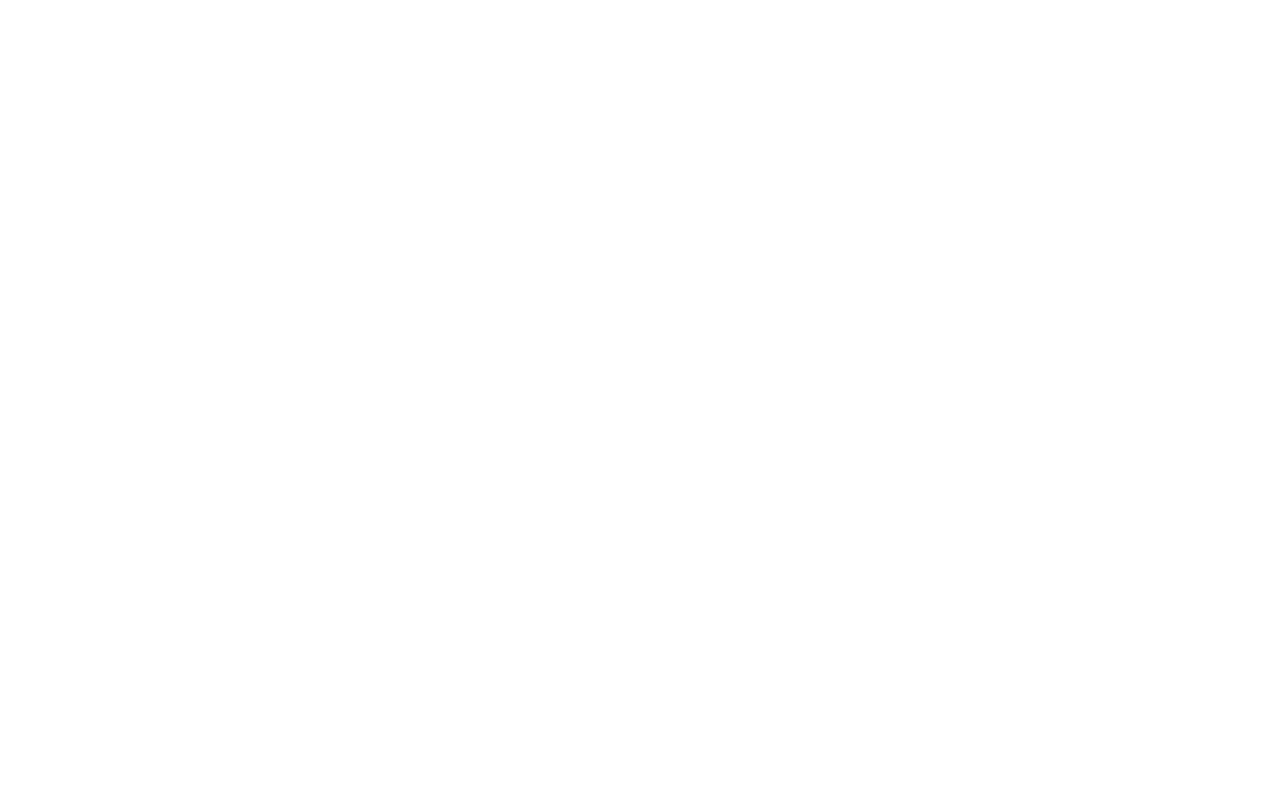
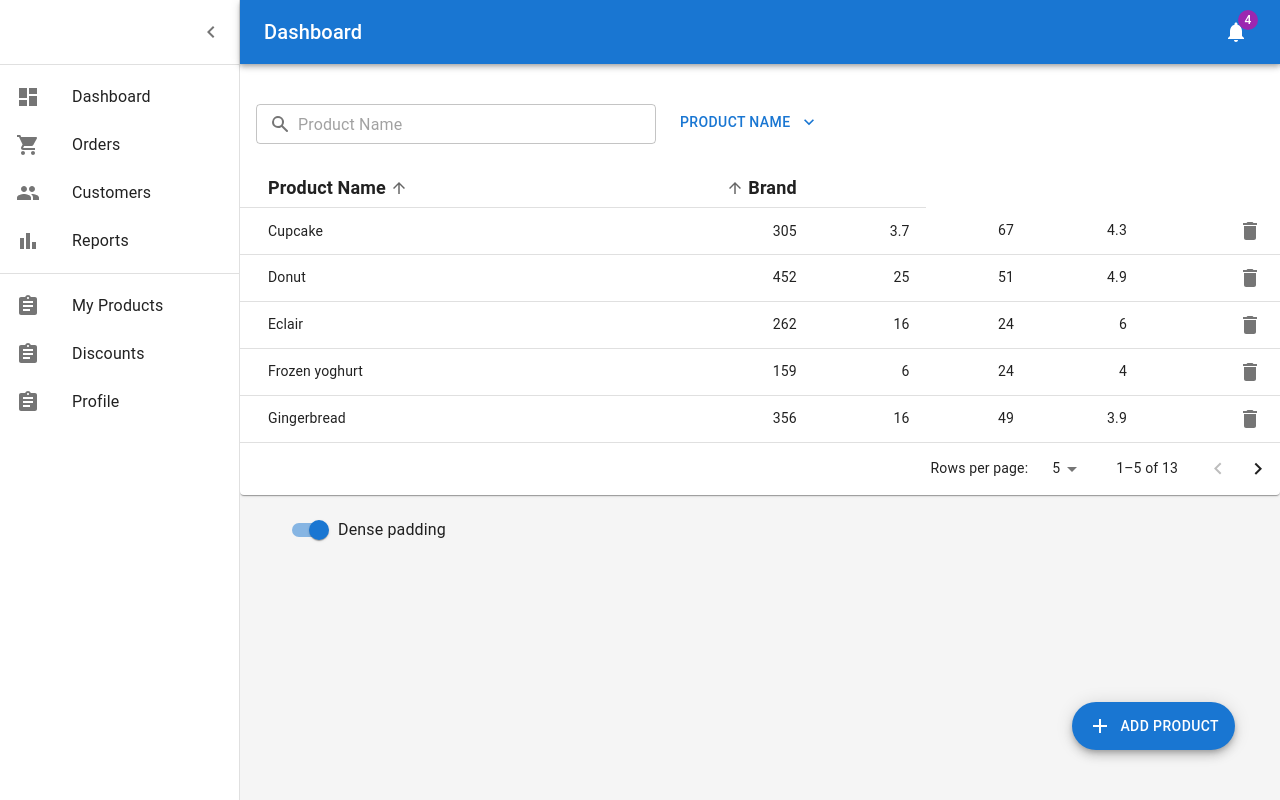
Before and after one commit to PavanSriram/E-Seller-Platfrom, a React (Create React App) app in the folder client/: page /seller/orders in a window 1280 px wide. Before the commit this address had no page. Built offline with nearby package versions, Linux system fonts and the light colour scheme.

Commit message:
orders page started

```diff
--- a/client/src/App.js
+++ b/client/src/App.js
@@ -4,6 +4,8 @@
 import MyProduct from "./components/seller/sellerDashboard/MyProducts/MyProducts";
 import DashboardHome from "./components/seller/sellerDashboard/Home";
 import AddProduct from "./components/seller/sellerDashboard/MyProducts/addProduct";
+import Orders from "./components/seller/sellerDashboard/Orders";
+import Product from "./components/seller/sellerDashboard/Product";
 
 function App() {
   return (
@@ -13,6 +15,8 @@
       <Route exact path='/seller/myproducts' element={<SellerDashboard child={<MyProduct/>}/>} />
       <Route exact path='/seller/addproduct' element={<SellerDashboard child={<AddProduct/>}/>} />
       <Route exact path='/seller/editproduct' element={<SellerDashboard child={<AddProduct/>}/>} />
+      <Route exact path='/seller/orders' element={<SellerDashboard child={<Orders/>}/>} />
+      <Route exact path='/seller/product' element={<SellerDashboard child={<Product/>}/>} />
     </Routes>
   </Router>
   );
--- a/client/src/components/seller/sellerDashboard/Dashboard.js
+++ b/client/src/components/seller/sellerDashboard/Dashboard.js
@@ -117,11 +117,11 @@
         </ListItemIcon>
         <ListItemText primary="Dashboard" />
       </ListItemButton>
-      <ListItemButton>
+      <ListItemButton onClick={() => navigate("/seller/orders")}>
         <ListItemIcon>
           <ShoppingCartIcon />
         </ListItemIcon>
-        <ListItemText primary="Orders" />
+        <ListItemText primary="Orders"/>
       </ListItemButton>
       <ListItemButton>
         <ListItemIcon>
@@ -143,7 +143,7 @@
       {/* <ListSubheader component="div" inset>
         Saved reports
       </ListSubheader> */}
-      <ListItemButton onClick={() => navigate("/seller/myproducts") } >
+      <ListItemButton onClick={() => navigate("/seller/myproducts")} >
         <ListItemIcon>
           <AssignmentIcon />
         </ListItemIcon>
--- a/client/src/components/seller/sellerDashboard/Home.js
+++ b/client/src/components/seller/sellerDashboard/Home.js
@@ -3,7 +3,7 @@
 import Grid from "@mui/material/Grid";
 import Paper from "@mui/material/Paper";
 import Deposits from "./Deposits";
-import Orders from "./Orders";
+// import Orders from "./Orders";
 import Typography from "@mui/material/Typography";
 import Link from "@mui/material/Link";
 
@@ -56,7 +56,7 @@
         {/* Recent Orders */}
         <Grid item xs={12}>
           <Paper sx={{ p: 2, display: "flex", flexDirection: "column" }}>
-            <Orders />
+            {/* <Orders /> */}
           </Paper>
         </Grid>
       </Grid>
--- a/client/src/components/seller/sellerDashboard/MyProducts/MyProducts.js
+++ b/client/src/components/seller/sellerDashboard/MyProducts/MyProducts.js
@@ -21,13 +21,14 @@
 import { useNavigate } from "react-router";
 import { Stack } from "@mui/material";
 import { Button } from "@mui/material";
-import {TextField, InputAdornment, SvgIcon,} from "@mui/material";
+import { TextField, InputAdornment, SvgIcon } from "@mui/material";
 import { createSvgIcon } from "@mui/material/utils";
-import Dialog from '@mui/material/Dialog';
-import DialogActions from '@mui/material/DialogActions';
-import DialogContent from '@mui/material/DialogContent';
-import DialogContentText from '@mui/material/DialogContentText';
-import DialogTitle from '@mui/material/DialogTitle';
+import Dialog from "@mui/material/Dialog";
+import DialogActions from "@mui/material/DialogActions";
+import DialogContent from "@mui/material/DialogContent";
+import DialogContentText from "@mui/material/DialogContentText";
+import DialogTitle from "@mui/material/DialogTitle";
+import { Link } from "@mui/material";
 
 import SearchBy from "./searchBy";
 
@@ -184,7 +185,6 @@
     navigate("/seller/editproduct");
   };
 
-
   // Delete dialog code
   const [deleteOpen, setdeleteOpen] = React.useState(false);
 
@@ -195,8 +195,6 @@
   const handleDeleteButton = () => {
     setdeleteOpen(true);
   };
-
-
 
   // Avoid a layout jump when reaching the last page with empty rows.
   const emptyRows =
@@ -219,7 +217,9 @@
                     <TableCell
                       key={headCell.id}
                       align={headCell.id === "productName" ? "left" : "right"}
-                    padding={headCell.id === "productName" ? "none" : "normal"}
+                      padding={
+                        headCell.id === "productName" ? "none" : "normal"
+                      }
                     >
                       <TableSortLabel
                         direction={headCell.order}
@@ -252,8 +252,9 @@
                         scope="row"
                         padding="none"
                       >
-                        {row.name}
+                        <Link href="/seller/product" underline="none">{row.name}</Link>
                       </TableCell>
+
                       <TableCell align="right">{row.calories}</TableCell>
                       <TableCell align="right">{row.fat}</TableCell>
                       <TableCell align="right">{row.carbs}</TableCell>
@@ -329,9 +330,7 @@
             {"Do you really want to delete the product?"}
           </DialogTitle>
           <DialogContent>
-            <DialogContentText id="alert-dialog-description">
-
-            </DialogContentText>
+            <DialogContentText id="alert-dialog-description"></DialogContentText>
           </DialogContent>
           <DialogActions>
             <Button onClick={handleDeleteClose}>NO</Button>
--- a/client/src/components/seller/sellerDashboard/MyProducts/addProduct.js
+++ b/client/src/components/seller/sellerDashboard/MyProducts/addProduct.js
@@ -16,7 +16,7 @@
 import CloseIcon from "@mui/icons-material/Close";
 
 export default function AddProduct(props) {
-  const [alertOpen, setAlertOpen] = React.useState(true);
+  const [alertOpen, setAlertOpen] = React.useState(false);
   let defaultValues = {
     productName: "",
     brand: "",
--- a/client/src/components/seller/sellerDashboard/Orders.js
+++ b/client/src/components/seller/sellerDashboard/Orders.js
@@ -1,86 +1,323 @@
-import * as React from 'react';
-import Link from '@mui/material/Link';
-import Table from '@mui/material/Table';
-import TableBody from '@mui/material/TableBody';
-import TableCell from '@mui/material/TableCell';
-import TableHead from '@mui/material/TableHead';
-import TableRow from '@mui/material/TableRow';
-import Title from './Title';
+import * as React from "react";
+import Box from "@mui/material/Box";
+import Table from "@mui/material/Table";
+import TableBody from "@mui/material/TableBody";
+import TableCell from "@mui/material/TableCell";
+import TableContainer from "@mui/material/TableContainer";
+import TableHead from "@mui/material/TableHead";
+import TablePagination from "@mui/material/TablePagination";
+import TableRow from "@mui/material/TableRow";
+import TableSortLabel from "@mui/material/TableSortLabel";
+import Toolbar from "@mui/material/Toolbar";
+import Typography from "@mui/material/Typography";
+import Paper from "@mui/material/Paper";
+import FormControlLabel from "@mui/material/FormControlLabel";
+import IconButton from "@mui/material/IconButton";
+import Switch from "@mui/material/Switch";
+import Fab from "@mui/material/Fab";
+import EditIcon from "@mui/icons-material/Edit";
+import DeleteIcon from "@mui/icons-material/Delete";
+import AddIcon from "@mui/icons-material/Add";
+import { useNavigate } from "react-router";
+import { Stack } from "@mui/material";
+import { Button } from "@mui/material";
+import {TextField, InputAdornment, SvgIcon,} from "@mui/material";
+import { createSvgIcon } from "@mui/material/utils";
+import Dialog from '@mui/material/Dialog';
+import DialogActions from '@mui/material/DialogActions';
+import DialogContent from '@mui/material/DialogContent';
+import DialogContentText from '@mui/material/DialogContentText';
+import DialogTitle from '@mui/material/DialogTitle';
 
-// Generate Order Data
-function createData(id, date, name, shipTo, paymentMethod, amount) {
-  return { id, date, name, shipTo, paymentMethod, amount };
+import SearchBy from "./MyProducts/searchBy";
+
+const Search = createSvgIcon(
+  <svg
+    xmlns="http://www.w3.org/2000/svg"
+    viewBox="0 0 20 20"
+    fill="currentColor"
+  >
+    <path
+      fillRule="evenodd"
+      d="M8 4a4 4 0 100 8 4 4 0 000-8zM2 8a6 6 0 1110.89 3.476l4.817 4.817a1 1 0 01-1.414 1.414l-4.816-4.816A6 6 0 012 8z"
+      clipRule="evenodd"
+    />
+  </svg>,
+  "Search"
+);
+
+function createData(name, calories, fat, carbs, protein) {
+  return {
+    name,
+    calories,
+    fat,
+    carbs,
+    protein,
+  };
 }
 
 const rows = [
-  createData(
-    0,
-    '16 Mar, 2019',
-    'Elvis Presley',
-    'Tupelo, MS',
-    'VISA ⠀•••• 3719',
-    312.44,
-  ),
-  createData(
-    1,
-    '16 Mar, 2019',
-    'Paul McCartney',
-    'London, UK',
-    'VISA ⠀•••• 2574',
-    866.99,
-  ),
-  createData(2, '16 Mar, 2019', 'Tom Scholz', 'Boston, MA', 'MC ⠀•••• 1253', 100.81),
-  createData(
-    3,
-    '16 Mar, 2019',
-    'Michael Jackson',
-    'Gary, IN',
-    'AMEX ⠀•••• 2000',
-    654.39,
-  ),
-  createData(
-    4,
-    '15 Mar, 2019',
-    'Bruce Springsteen',
-    'Long Branch, NJ',
-    'VISA ⠀•••• 5919',
-    212.79,
-  ),
+  createData("Cupcake", 305, 3.7, 67, 4.3),
+  createData("Donut", 452, 25.0, 51, 4.9),
+  createData("Eclair", 262, 16.0, 24, 6.0),
+  createData("Frozen yoghurt", 159, 6.0, 24, 4.0),
+  createData("Gingerbread", 356, 16.0, 49, 3.9),
+  createData("Honeycomb", 408, 3.2, 87, 6.5),
+  createData("Ice cream sandwich", 237, 9.0, 37, 4.3),
+  createData("Jelly Bean", 375, 0.0, 94, 0.0),
+  createData("KitKat", 518, 26.0, 65, 7.0),
+  createData("Lollipop", 392, 0.2, 98, 0.0),
+  createData("Marshmallow", 318, 0, 81, 2.0),
+  createData("Nougat", 360, 19.0, 9, 37.0),
+  createData("Oreo", 437, 18.0, 63, 4.0),
 ];
 
-function preventDefault(event) {
-  event.preventDefault();
-}
+const OrdersToolbar = (props) => {
+  return (
+    <Toolbar
+      sx={{
+        pl: { sm: 2 },
+        pr: { xs: 1, sm: 1 },
+      }}
+    >
+      <Box sx={{ mt: 5, mb: 3 }}>
+        {/* <Card>
+          <CardContent> */}
+        <Stack direction={"row"}>
+          <Box sx={{ maxWidth: 800, minWidth: 400 }}>
+            <TextField
+              fullWidth
+              size="small"
+              InputProps={{
+                startAdornment: (
+                  <InputAdornment position="start">
+                    <SvgIcon fontSize="small" color="action">
+                      <Search />
+                    </SvgIcon>
+                  </InputAdornment>
+                ),
+              }}
+              placeholder={props.searchBy}
+              variant="outlined"
+            />
+          </Box>
+          <Box sx={{ ml: 2 }}>
+            <SearchBy
+              searchBy={props.searchBy}
+              handleSearchBy={props.handleSearchBy}
+            />
+          </Box>
+        </Stack>
+        {/* </CardContent>
+        </Card> */}
+      </Box>
+    </Toolbar>
+  );
+};
 
 export default function Orders() {
+  const navigate = useNavigate();
+
+  const [page, setPage] = React.useState(0);
+  const [dense, setDense] = React.useState(true);
+  const [rowsPerPage, setRowsPerPage] = React.useState(5);
+  const [searchBy, setSearchBy] = React.useState("Product Name");
+  const [headCells, setHeadCells] = React.useState([
+    {
+      id: "productName",
+      label: "Product Name",
+      order: "asc",
+    },
+    {
+      id: "brand",
+      label: "Brand",
+      order: "asc",
+    },
+  ]);
+
+  const handleSearchBy = (searchby) => {
+    if (searchby) setSearchBy(searchby);
+  };
+
+  const handleSortClick = (id) => {
+    let cells = headCells.map((cell) => {
+      if (cell.id === id) {
+        if (cell.order === "asc") cell.order = "desc";
+        else cell.order = "asc";
+      }
+      return cell;
+    });
+    // console.log(cells);
+    setHeadCells(cells);
+  };
+
+  const handleChangePage = (event, newPage) => {
+    setPage(newPage);
+  };
+
+  const handleChangeRowsPerPage = (event) => {
+    setRowsPerPage(parseInt(event.target.value, 10));
+    setPage(0);
+  };
+
+  const handleChangeDense = (event) => {
+    setDense(event.target.checked);
+  };
+
+  // add primary key of product to the path
+  const handleEditButton = () => {
+    navigate("/seller/editproduct");
+  };
+
+
+  // Delete dialog code
+  const [deleteOpen, setdeleteOpen] = React.useState(false);
+
+  const handleDeleteClose = () => {
+    setdeleteOpen(false);
+  };
+
+  const handleDeleteButton = () => {
+    setdeleteOpen(true);
+  };
+
+
+
+  // Avoid a layout jump when reaching the last page with empty rows.
+  const emptyRows =
+    page > 0 ? Math.max(0, (1 + page) * rowsPerPage - rows.length) : 0;
+
   return (
-    <React.Fragment>
-      <Title>Recent Orders</Title>
-      <Table size="small">
+    <Box sx={{ width: "100%" }}>
+      <Paper sx={{ width: "100%", mb: 2 }}>
+        <OrdersToolbar searchBy={searchBy} handleSearchBy={handleSearchBy} />
+        <TableContainer>
+          <Table
+            sx={{ minWidth: 750 }}
+            aria-labelledby="tableTitle"
+            size={dense ? "small" : "medium"}
+          >
             <TableHead>
               <TableRow>
-            <TableCell>Date</TableCell>
-            <TableCell>Name</TableCell>
-            <TableCell>Ship To</TableCell>
-            <TableCell>Payment Method</TableCell>
-            <TableCell align="right">Sale Amount</TableCell>
+                <TableCell padding="checkbox"></TableCell>
+                {headCells.map((headCell) => (
+                  <TableCell
+                    key={headCell.id}
+                    align={headCell.id === "productName" ? "left" : "right"}
+                    padding={headCell.id === "productName" ? "none" : "normal"}
+                  >
+                    <TableSortLabel
+                      direction={headCell.order}
+                      active="true"
+                      onClick={() => handleSortClick(headCell.id)}
+                    >
+                      <Typography fontSize={"18px"} fontWeight="600">
+                        {headCell.label}
+                      </Typography>
+                    </TableSortLabel>
+                  </TableCell>
+                ))}
+                <TableCell></TableCell>
               </TableRow>
             </TableHead>
             <TableBody>
-          {rows.map((row) => (
-            <TableRow key={row.id}>
-              <TableCell>{row.date}</TableCell>
-              <TableCell>{row.name}</TableCell>
-              <TableCell>{row.shipTo}</TableCell>
-              <TableCell>{row.paymentMethod}</TableCell>
-              <TableCell align="right">{`$${row.amount}`}</TableCell>
+              {/* if you don't need to support IE11, you can replace the `stableSort` call with:
+                 rows.slice().sort(getComparator(order, orderBy)) */}
+              {rows
+                .slice(page * rowsPerPage, page * rowsPerPage + rowsPerPage)
+                .map((row, index) => {
+                  const labelId = `enhanced-table-checkbox-${index}`;
+
+                  return (
+                    <TableRow role="checkbox" tabIndex={-1} key={row.name}>
+                      <TableCell padding="checkbox"></TableCell>
+                      <TableCell
+                        component="th"
+                        id={labelId}
+                        scope="row"
+                        padding="none"
+                      >
+                        {row.name}
+                      </TableCell>
+                      <TableCell align="right">{row.calories}</TableCell>
+                      <TableCell align="right">{row.fat}</TableCell>
+                      <TableCell align="right">{row.carbs}</TableCell>
+                      <TableCell align="right">{row.protein}</TableCell>
+                      <TableCell align="right">
+                        <IconButton
+                          edge="end"
+                          aria-label="delete"
+                          size="small"
+                          onClick={handleDeleteButton}
+                        >
+                          <DeleteIcon />
+                        </IconButton>
+                      </TableCell>
                     </TableRow>
-          ))}
+                  );
+                })}
+              {emptyRows > 0 && (
+                <TableRow
+                  style={{
+                    height: (dense ? 33 : 53) * emptyRows,
+                  }}
+                >
+                  <TableCell colSpan={6} />
+                </TableRow>
+              )}
             </TableBody>
           </Table>
-      <Link color="primary" href="#" onClick={preventDefault} sx={{ mt: 3 }}>
-        See more orders
-      </Link>
-    </React.Fragment>
+        </TableContainer>
+        <TablePagination
+          rowsPerPageOptions={[5, 10, 25]}
+          component="div"
+          count={rows.length}
+          rowsPerPage={rowsPerPage}
+          page={page}
+          onPageChange={handleChangePage}
+          onRowsPerPageChange={handleChangeRowsPerPage}
+        />
+      </Paper>
+      <FormControlLabel
+        sx={{ ml: 5 }}
+        control={<Switch checked={dense} onChange={handleChangeDense} />}
+        label="Dense padding"
+      />
+      <Fab
+        sx={{ position: "absolute", bottom: 50, right: 45 }}
+        color="primary"
+        variant="extended"
+        aria-label="add"
+        onClick={() => navigate("/seller/addproduct")}
+      >
+        <AddIcon sx={{ mr: 1 }} />
+        Add Product
+      </Fab>
+
+      {/*Delete dialog box */}
+      <div>
+        <Dialog
+          open={deleteOpen}
+          onClose={handleDeleteClose}
+          aria-labelledby="alert-dialog-title"
+          aria-describedby="alert-dialog-description"
+        >
+          <DialogTitle id="alert-dialog-title">
+            {"Do you really want to delete the product?"}
+          </DialogTitle>
+          <DialogContent>
+            <DialogContentText id="alert-dialog-description">
+
+            </DialogContentText>
+          </DialogContent>
+          <DialogActions>
+            <Button onClick={handleDeleteClose}>NO</Button>
+            <Button onClick={handleDeleteClose} autoFocus>
+              YES
+            </Button>
+          </DialogActions>
+        </Dialog>
+      </div>
+    </Box>
   );
 }
--- /dev/null
+++ b/client/src/components/seller/sellerDashboard/Product.js
@@ -0,0 +1,29 @@
+import * as React from "react";
+import { Card, CardContent, Typography, Box } from "@mui/material";
+
+function Product(props) {
+  return (
+    <Box sx={{ justifyContent: "center", mt: 3, ml: 15, mr: 15 }}>
+      <Card>
+        <CardContent>
+          <Typography>
+            <p>Product Name : {props.productName}</p>
+            <p>Brand : {props.brand}</p>
+            <p>Title : {props.title}</p>
+            <p>Category : {props.category}</p>
+            <p>Sub Category : {props.subCategpry}</p>
+            <p>Price : {props.price}</p>
+            <p>Quantity : {props.quantity}</p>
+            <p>Discount Id : {props.discountId}</p>
+            <p>Dimensions : {props.dimensions}</p>
+            <p>Description : {props.description}</p>
+            <p>Images : </p>
+            <p>Number of Orders : </p>
+          </Typography>
+        </CardContent>
+      </Card>
+    </Box>
+  );
+}
+
+export default Product;
```
Lines whose indentation alone changed are shown as unchanged.
